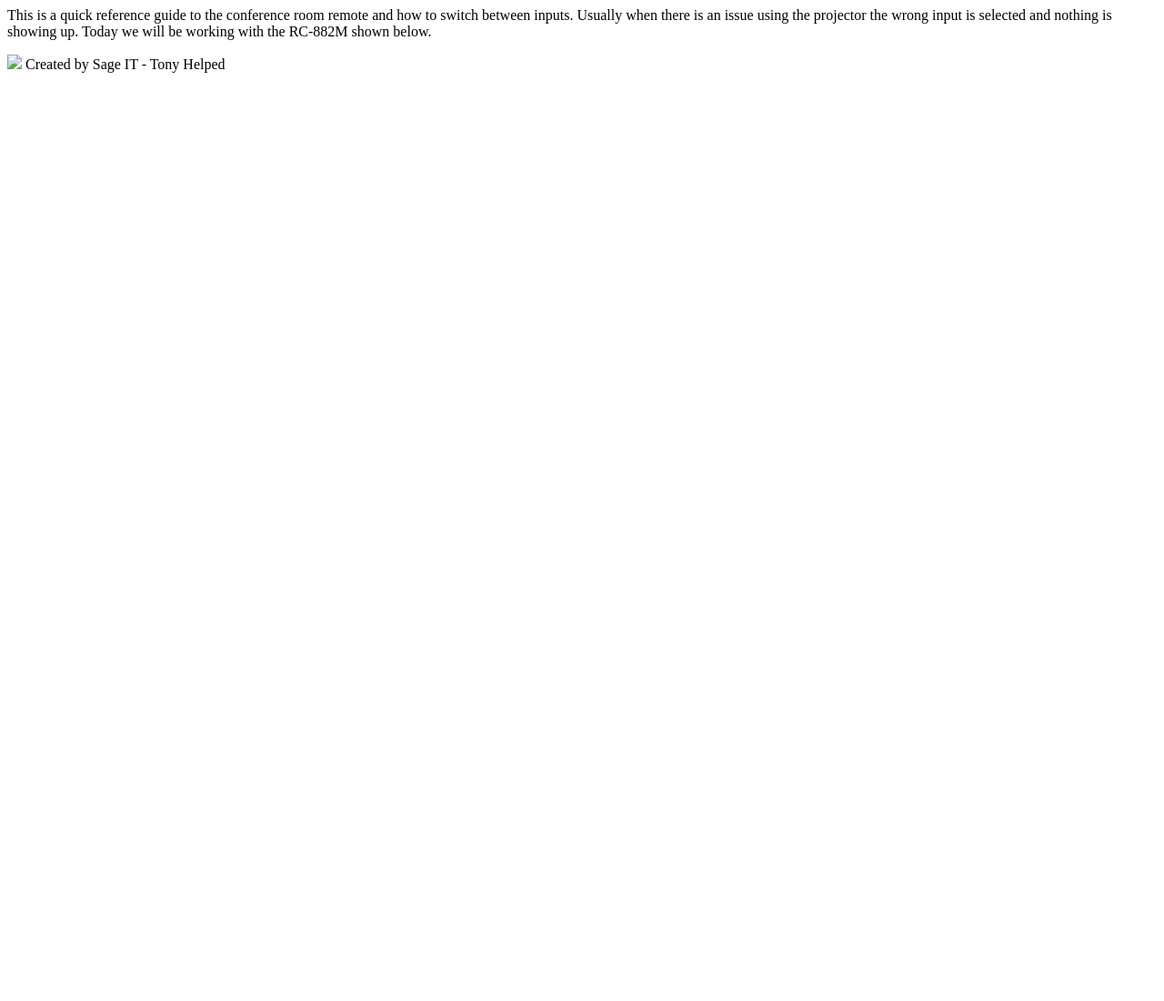
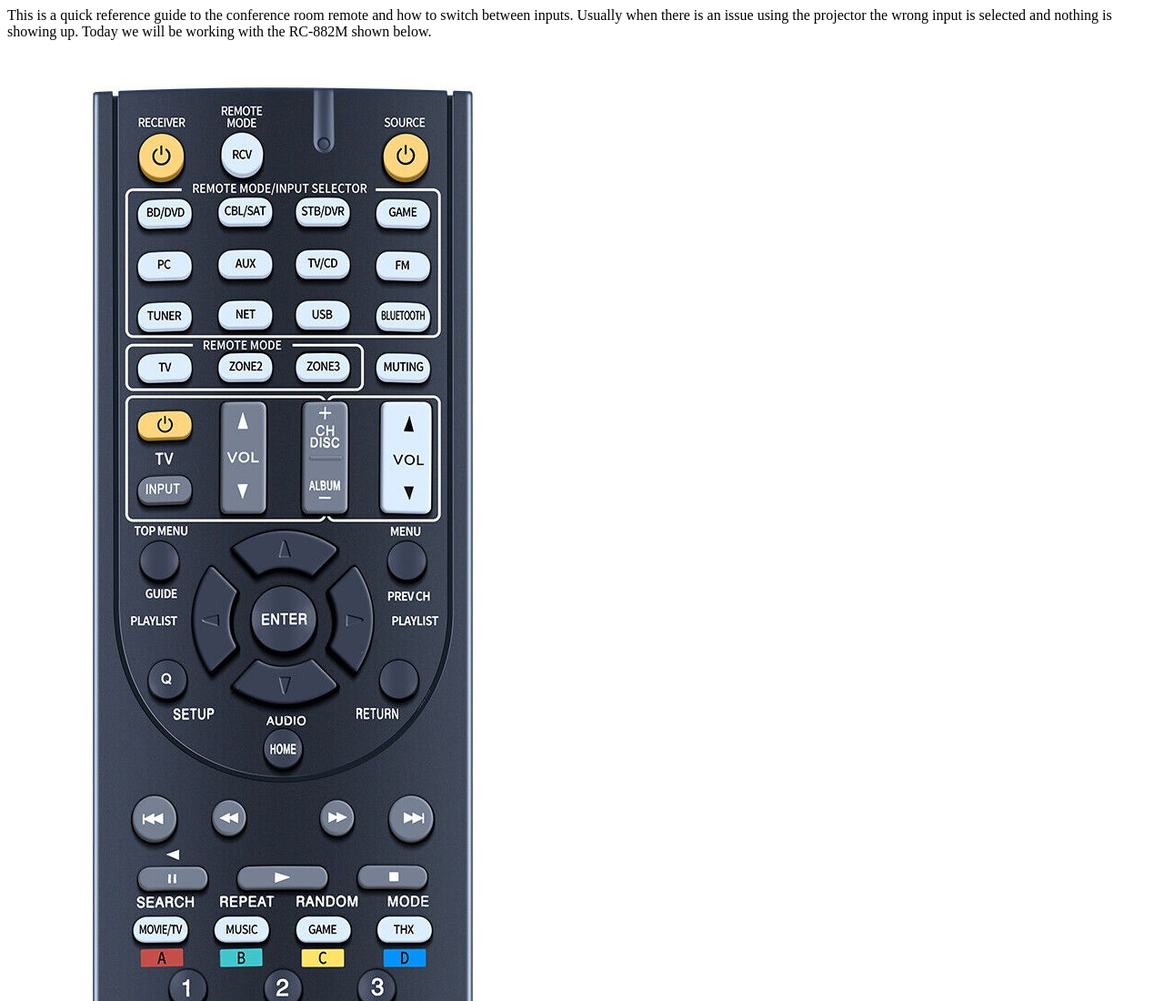
Before and after one commit to sagefruitIT/sagefruitIT.github.io, a plain HTML site: page index.html in a window 1280 px wide. Shown: the top 1100 px of the page at 91% size. Before the commit the page ends 800 px from the top, so only its background shows below. Drawn offline with Linux system fonts and the light colour scheme.

Commit message:
Update index.html

```diff
--- a/index.html
+++ b/index.html
@@ -7,7 +7,7 @@
 <p>This is a quick reference guide to the conference room remote and how to switch between inputs. Usually when there is an issue using the projector the wrong input is selected and nothing is showing up.
 Today we will be working with the RC-882M shown below. </p>
 
-<img src="sagefruitit.github.io/onkyo remote.jpg">
+<img src="sagefruitit.github.io/remote.jpg">
 
 
 <!-- Footer -->
```
